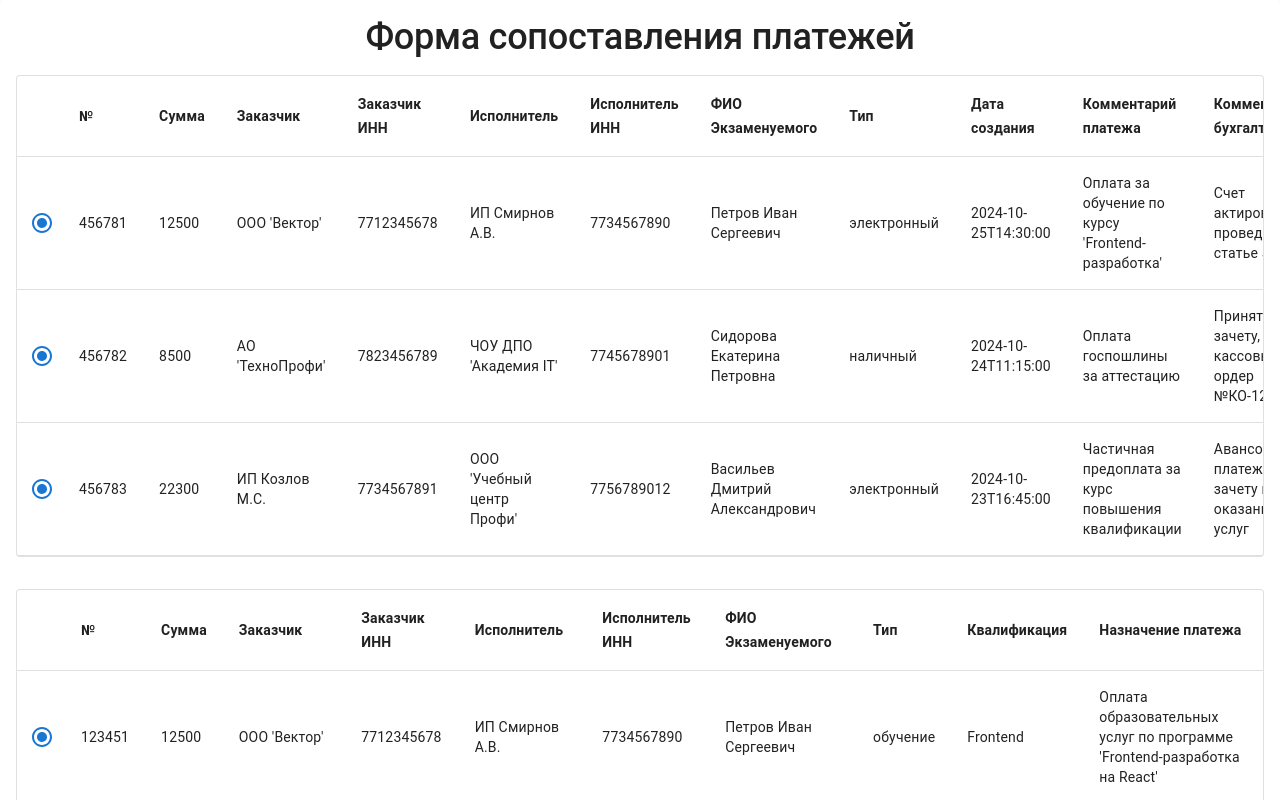
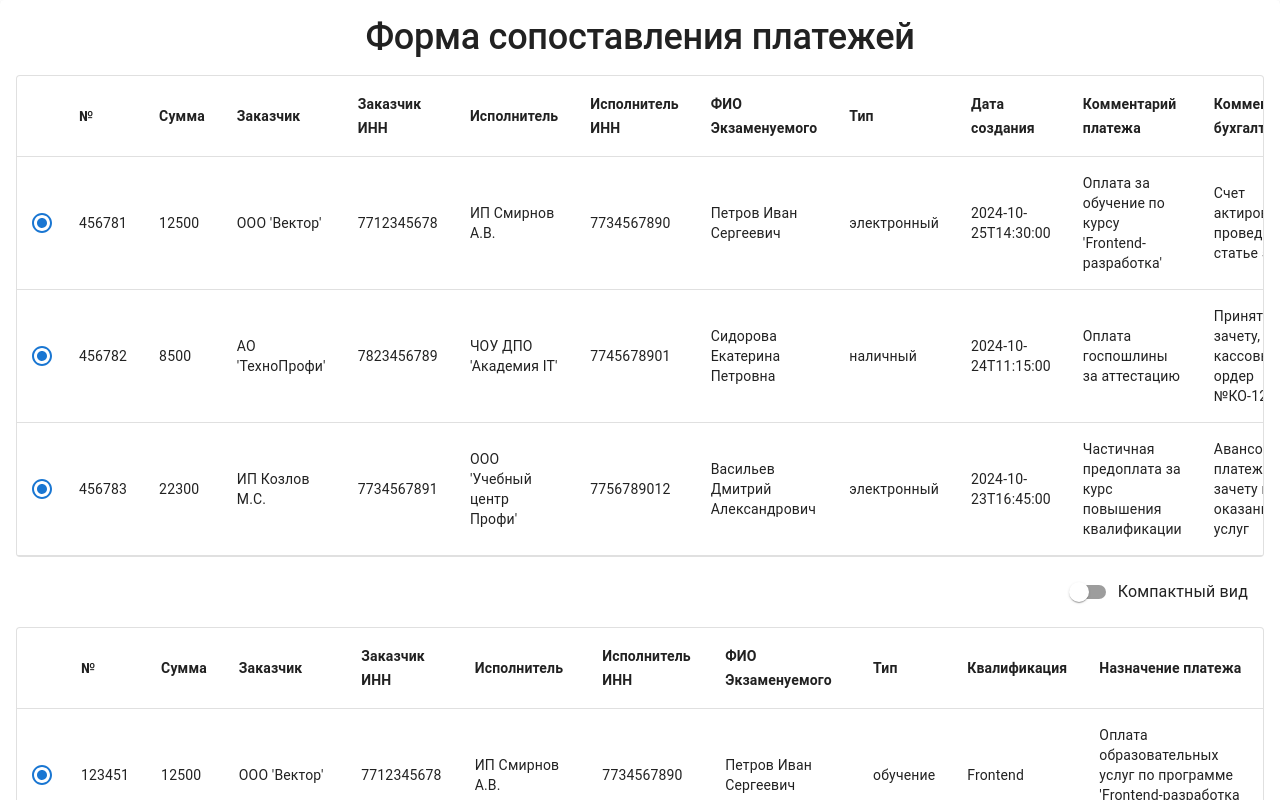
Before and after one commit to Stepawka-hub/PayMatch, a React (Vite) app: page /pay-match in a window 1280 px wide. Shown: the top 800 px of the page. Built offline with nearby package versions, Linux system fonts and the light colour scheme.

Commit message:
feat: Add toggle for compact table view

```diff
--- a/src/components/table/table.tsx
+++ b/src/components/table/table.tsx
@@ -1,8 +1,10 @@
 import {
   Table as BaseTable,
   Box,
+  FormControlLabel,
   Paper,
   Radio,
+  Switch,
   TableBody,
   TableCell,
   TableContainer,
@@ -11,8 +13,15 @@ import {
 } from "@mui/material";
 import { TableProps } from "./types";
 import { TEntity } from "@types";
+import { useState } from "react";
 
 export const Table = <T extends TEntity>({ columns, data }: TableProps<T>) => {
+  const [isDense, setIsDense] = useState(false);
+
+  const handleChangeDense = () => {
+    setIsDense((p) => !p);
+  };
+
   const tableColumns = columns.map((col) => (
     <TableCell key={String(col.id)} sx={{ fontWeight: "bold" }}>
       {col.label}
@@ -50,7 +59,7 @@ export const Table = <T extends TEntity>({ columns, data }: TableProps<T>) => {
     <Box sx={{ width: "100%" }}>
       <Paper sx={{ width: "100%", mb: 2 }} variant="outlined">
         <TableContainer>
-          <BaseTable>
+          <BaseTable size={isDense ? "small" : "medium"}>
             <TableHead>
               <TableRow>
                 <TableCell />
@@ -61,6 +70,12 @@ export const Table = <T extends TEntity>({ columns, data }: TableProps<T>) => {
           </BaseTable>
         </TableContainer>
       </Paper>
+      <Box sx={{ display: "flex", justifyContent: "flex-end" }}>
+        <FormControlLabel
+          control={<Switch checked={isDense} onChange={handleChangeDense} />}
+          label="Компактный вид"
+        />
+      </Box>
     </Box>
   );
 };
--- a/src/pages/pay-match-page/pay-match-page.tsx
+++ b/src/pages/pay-match-page/pay-match-page.tsx
@@ -1,9 +1,12 @@
 import { CheckTable, PaymentTable } from "@components";
 import { Box, Button, Paper, Typography } from "@mui/material";
 import CompareArrowsIcon from "@mui/icons-material/CompareArrows";
-import { FC } from "react";
+import { FC, useState } from "react";
 
 export const PayMatchPage: FC = () => {
+  const [selectedPayment, setSelectedPayment] = useState();
+  const [selectedCheck, setSelectedCheck] = useState();
+
   return (
     <Paper sx={{ p: 2, minHeight: "100vh" }}>
       <Typography
--- a/src/utils/mock/mock.ts
+++ b/src/utils/mock/mock.ts
@@ -2,6 +2,7 @@ import { TCheckData, TPaymentData } from "@types";
 
 export const mockPayments: TPaymentData[] = [
   {
+    id: "f6g7h8i9-j0k1-2345-fghi-678901234567",
     number: 456781,
     sum: 12500,
     customer: "ООО 'Вектор'",
@@ -15,6 +16,7 @@ export const mockPayments: TPaymentData[] = [
     accountantComment: "Счет актирован, проведен по статье 506.01",
   },
   {
+    id: "e5f6g7h8-i9j0-1234-efgh-567890123456",
     number: 456782,
     sum: 8500,
     customer: "АО 'ТехноПрофи'",
@@ -28,6 +30,7 @@ export const mockPayments: TPaymentData[] = [
     accountantComment: "Принято к зачету, кассовый ордер №КО-124",
   },
   {
+    id: "d4e5f6g7-h8i9-0123-defg-456789012345",
     number: 456783,
     sum: 22300,
     customer: "ИП Козлов М.С.",
@@ -44,6 +47,7 @@ export const mockPayments: TPaymentData[] = [
 
 export const mockChecks: TCheckData[] = [
   {
+    id: "c3d4e5f6-g7h8-9012-cdef-345678901234",
     number: 123451,
     sum: 12500,
     customer: "ООО 'Вектор'",
@@ -57,6 +61,7 @@ export const mockChecks: TCheckData[] = [
       "Оплата образовательных услуг по программе 'Frontend-разработка на React'",
   },
   {
+    id: "b2c3d4e5-f6g7-8901-bcde-f23456789012",
     number: 123452,
     sum: 8500,
     customer: "АО 'ТехноПрофи'",
@@ -70,6 +75,7 @@ export const mockChecks: TCheckData[] = [
       "Уплата государственной пошлины за проведение аттестации специалиста",
   },
   {
+    id: "a1b2c3d4-e5f6-7890-abcd-ef1234567890",
     number: 123453,
     sum: 22300,
     customer: "ИП Козлов М.С.",
```
